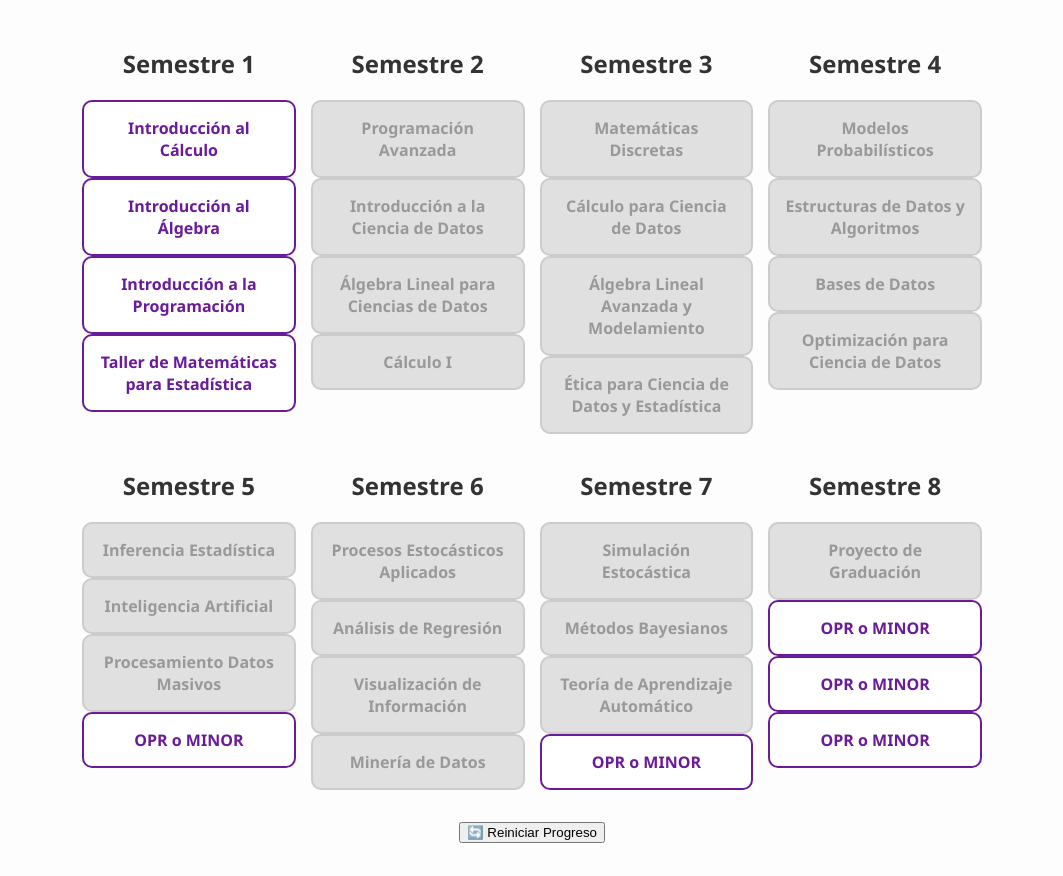
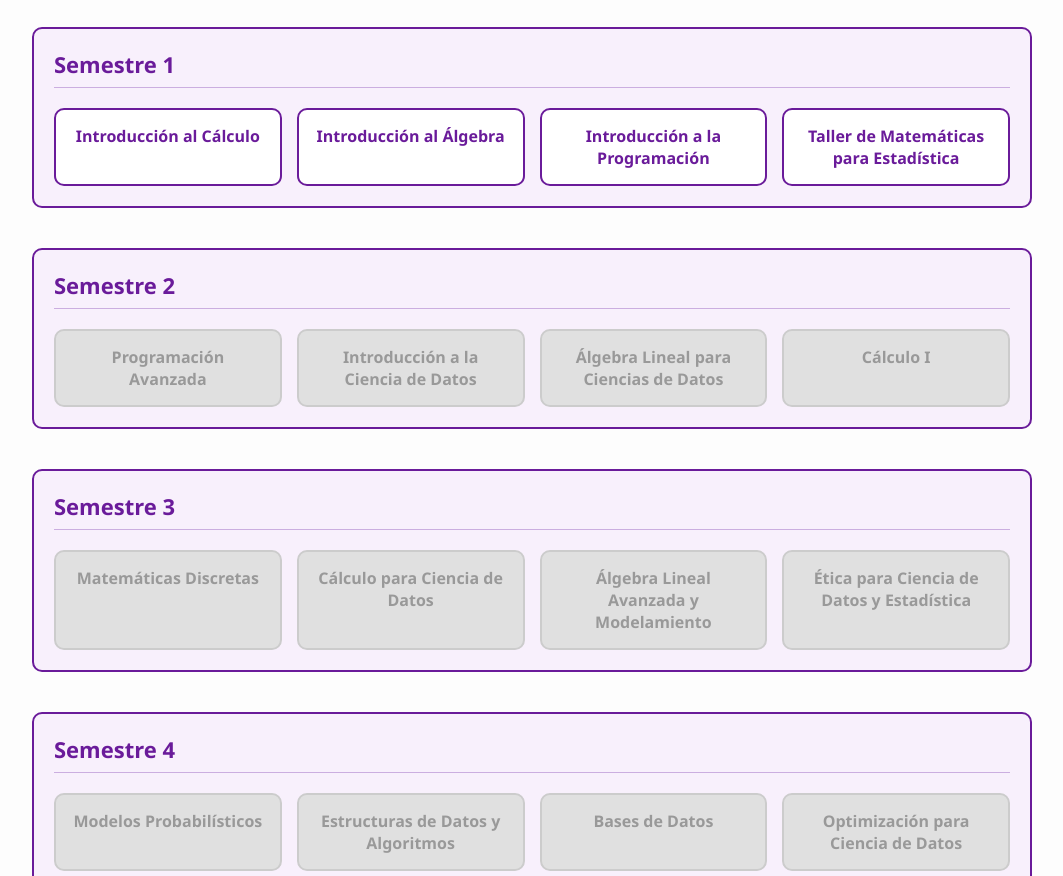
Before and after one commit to isimmmm/malla, a plain HTML site: page index.html in a window 1280 px wide. Shown: the part 76-952 px from the top of the page, without its empty margins (108-1171 px from the left). Before the commit the page ends 927 px from the top, so only its background shows below. Drawn offline with Linux system fonts and the light colour scheme.

Commit message:
Update style.css

```diff
--- a/style.css
+++ b/style.css
@@ -1,8 +1,11 @@
+/* Estilo general */
 body {
   font-family: 'Segoe UI', sans-serif;
   background-color: #fdfdfd;
   color: #333;
   text-align: center;
+  margin: 0;
+  padding: 0 15px;
 }
 
 h1 {
@@ -10,23 +13,68 @@ h1 {
   margin-top: 30px;
 }
 
+/* Botón de reinicio */
+button {
+  background-color: #6a1b9a;
+  color: white;
+  border: none;
+  border-radius: 6px;
+  padding: 10px 20px;
+  font-size: 16px;
+  margin-bottom: 30px;
+  cursor: pointer;
+}
+
+button:hover {
+  background-color: #501674;
+}
+
+/* Contenedor general de la malla */
 .malla {
-  display: grid;
-  grid-template-columns: repeat(4, 1fr);
-  gap: 15px;
-  max-width: 900px;
+  display: flex;
+  flex-direction: column;
+  gap: 40px;
+  max-width: 1000px;
   margin: 30px auto;
 }
 
+/* Cada semestre */
+.semestre {
+  background-color: #f8f0fc; /* lila clarito */
+  border: 2px solid #6a1b9a;
+  border-radius: 10px;
+  padding: 20px;
+  text-align: left;
+}
+
+/* Título de semestre */
+.semestre h2 {
+  margin-top: 0;
+  color: #6a1b9a;
+  font-size: 22px;
+  border-bottom: 1px solid #cbaee0;
+  padding-bottom: 8px;
+  margin-bottom: 20px;
+}
+
+/* Cursos dentro de un semestre */
+.cursos-semestre {
+  display: grid;
+  grid-template-columns: repeat(auto-fill, minmax(220px, 1fr));
+  gap: 15px;
+}
+
+/* Estilo base para todos los cursos */
 .curso {
   padding: 15px;
   border-radius: 10px;
   border: 2px solid #ccc;
   font-weight: bold;
   transition: all 0.2s ease;
+  text-align: center;
 }
 
-/* Bloqueado */
+/* Cursos bloqueados */
 .bloqueado {
   background-color: #e0e0e0;
   color: #999;
@@ -34,7 +82,7 @@ h1 {
   border: 2px solid #ccc;
 }
 
-/* Disponible para cursar */
+/* Cursos disponibles para cursar */
 .disponible {
   background-color: #ffffff;
   color: #6a1b9a;
@@ -42,7 +90,7 @@ h1 {
   cursor: pointer;
 }
 
-/* Aprobado */
+/* Cursos ya aprobados */
 .aprobado {
   background-color: #e1bee7;
   color: #6a1b9a;
```
